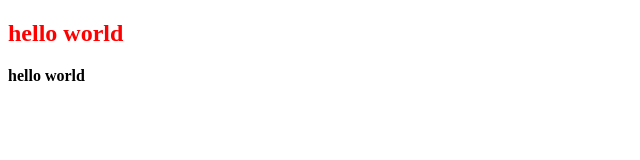
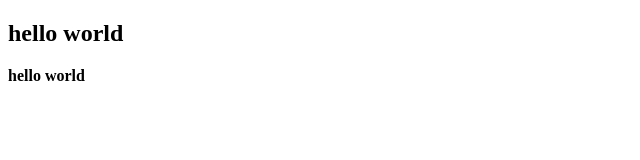
Before and after one commit to dandanai/testcode-github, a plain HTML site: page index.html in a window 1280 px wide. Shown: the whole page, without its empty margins (0-640 px from the left). Drawn offline with Linux system fonts and the light colour scheme.

Commit message:
Update index.html
delete style

```diff
--- a/index.html
+++ b/index.html
@@ -5,12 +5,6 @@
     <meta http-equiv="X-UA-Compatible" content="IE=edge">
     <meta name="viewport" content="width=device-width, initial-scale=1.0">
     <title>Document</title>
-<style>
-    h2 {
-        color:red;
-
-    }
-</style>
 </head>
 <body>
     <h2>hello world</h2>
```
